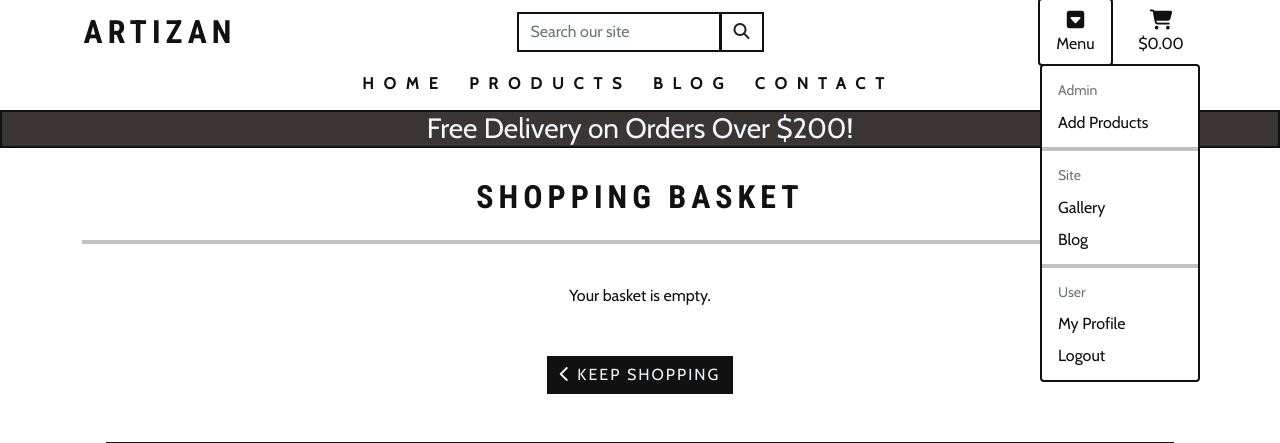
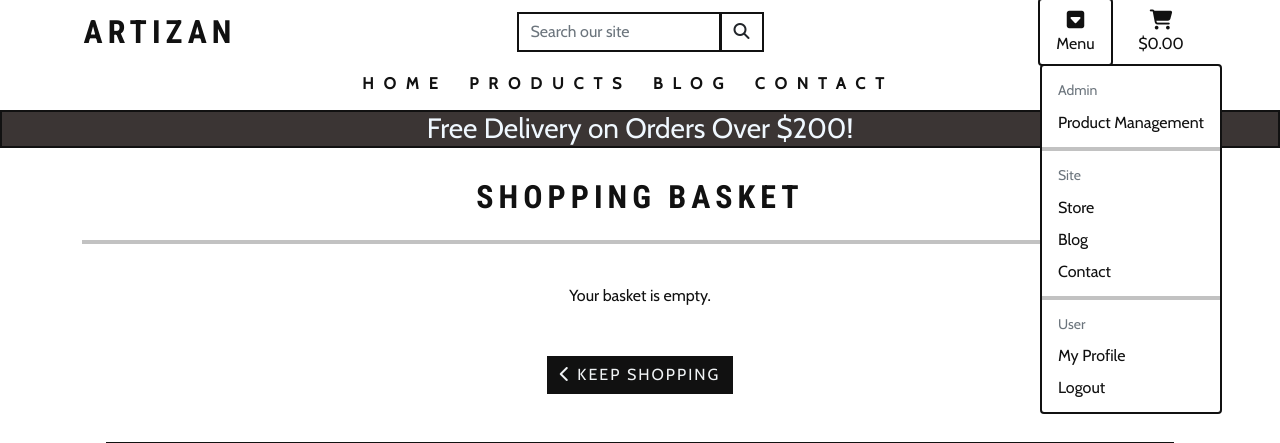
Before and after one commit to Birrellc/Project__artiZan-ms4, a Django app: page /basket/ in a window 1280 px wide, after a click on "Menu". Shown: the top 443 px of the page. Run offline with Django 3.2, Linux system fonts and the light colour scheme; the visitor is signed in with stand-in values (Sample User, id 1); some libraries are stand-ins or nearby versions.

Commit message:
Chore: code refactor for navbar

```diff
--- a/templates/includes/navbar.html
+++ b/templates/includes/navbar.html
@@ -1,9 +1,14 @@
+<!-- DESKTOP NAV -->
+
 <nav id="topnav" class="row bg-white d-none d-lg-flex">
     <div class="col-12 col-lg-3 my-auto text-center">
         <a href="{% url 'home' %}" class="nav-link main-logo-link">
             <h2 class="main-header my-0">ArtiZan</h2>
         </a>
     </div>
+
+    <!--Search bar only visable on desktop view-->
+
     <div class="searchbar col-12 col-lg-3 my-auto">
         <form method="GET" action="{% url 'products' %}">
             <div class="input-group">
@@ -18,6 +23,7 @@
             </div>
         </form>
     </div>
+
     <div class="col-12 col-lg-3 my-auto">
         <ul class="list-inline list-unstyled text-center my-0">
             <li class="list-inline-item dropdown">
@@ -31,12 +37,13 @@
                     {% if request.user.is_authenticated %}
                         {% if request.user.is_superuser %}
                         <a><h6 class="dropdown-header">Admin</h6></a>
-                        <a href="{% url 'add_product' %}" class="dropdown-item">Add Products</a>
+                        <a href="{% url 'add_product' %}" class="dropdown-item">Product Management</a>
                         <a><hr class="dropdown-divider"></a>
                         {% endif %}
                         <a><h6 class="dropdown-header">Site</h6></a>
-                        <a href="{% url 'products' %}" class="dropdown-item">Gallery</a>
+                        <a href="{% url 'products' %}" class="dropdown-item">Store</a>
                         <a href="{% url 'blog' %}" class="dropdown-item">Blog</a>
+                        <a href="{% url 'contact' %}" class="dropdown-item">Contact</a>
                         <a><hr class="dropdown-divider"></a>
                         <a><h6 class="dropdown-header">User</h6></a>
                         <a href="{% url 'profile' %}" class="dropdown-item">My Profile</a>
@@ -82,12 +89,15 @@
             </div>
     </div>
 </nav>
+
+<!-- MOBILE NAV -->
+
 <div class="row bg-white">
     <nav class="navbar navbar-expand-lg navbar-light w-100">
         <li class="list-inline-item dropdown">
             <a class="text-black nav-link d-block d-lg-none" href="#" id="user-options" data-toggle="dropdown" aria-haspopup="true" aria-expanded="false">
                 <div class="text-center">
-                    <div><i class="fas fa-caret-square-down fa-lg"></i></div>
+                    <div><i class="fas fa-caret-square-down"></i></div>
                     <p class="my-0">Menu</p>
                 </div>
             </a>
@@ -95,12 +105,13 @@
                 {% if request.user.is_authenticated %}
                         {% if request.user.is_superuser %}
                         <a><h6 class="dropdown-header">Admin</h6></a>
-                        <a href="{% url 'add_product' %}" class="dropdown-item">Add Products</a>
+                        <a href="{% url 'add_product' %}" class="dropdown-item">Product Management</a>
                         <a><hr class="dropdown-divider"></a>
                         {% endif %}
                         <a><h6 class="dropdown-header">Site</h6></a>
-                        <a href="{% url 'products' %}" class="dropdown-item">Gallery</a>
+                        <a href="{% url 'products' %}" class="dropdown-item">Store</a>
                         <a href="{% url 'blog' %}" class="dropdown-item">Blog</a>
+                        <a href="{% url 'contact' %}" class="dropdown-item">Contact</a>
                         <a><hr class="dropdown-divider"></a>
                         <a><h6 class="dropdown-header">User</h6></a>
                         <a href="{% url 'profile' %}" class="dropdown-item">My Profile</a>
```
